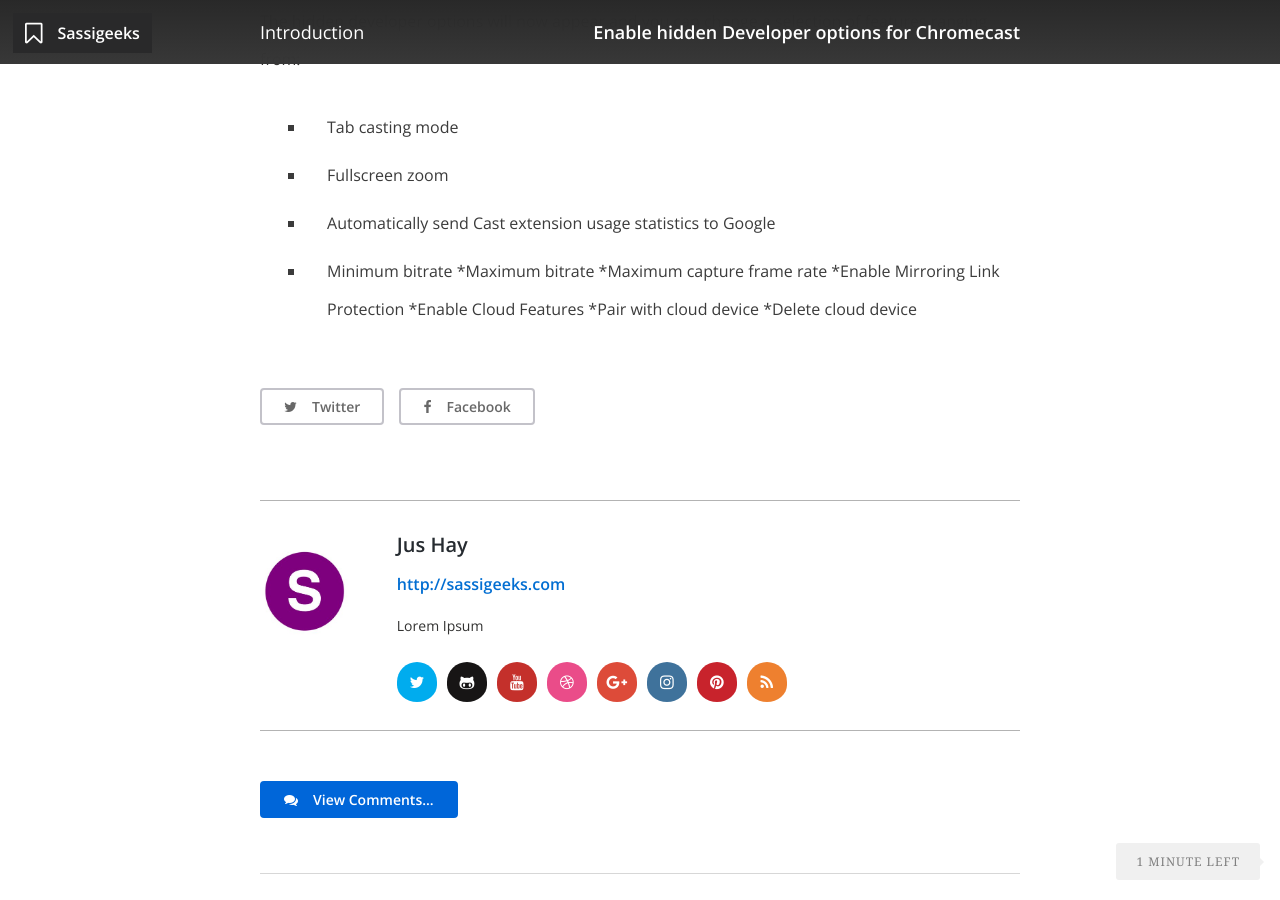
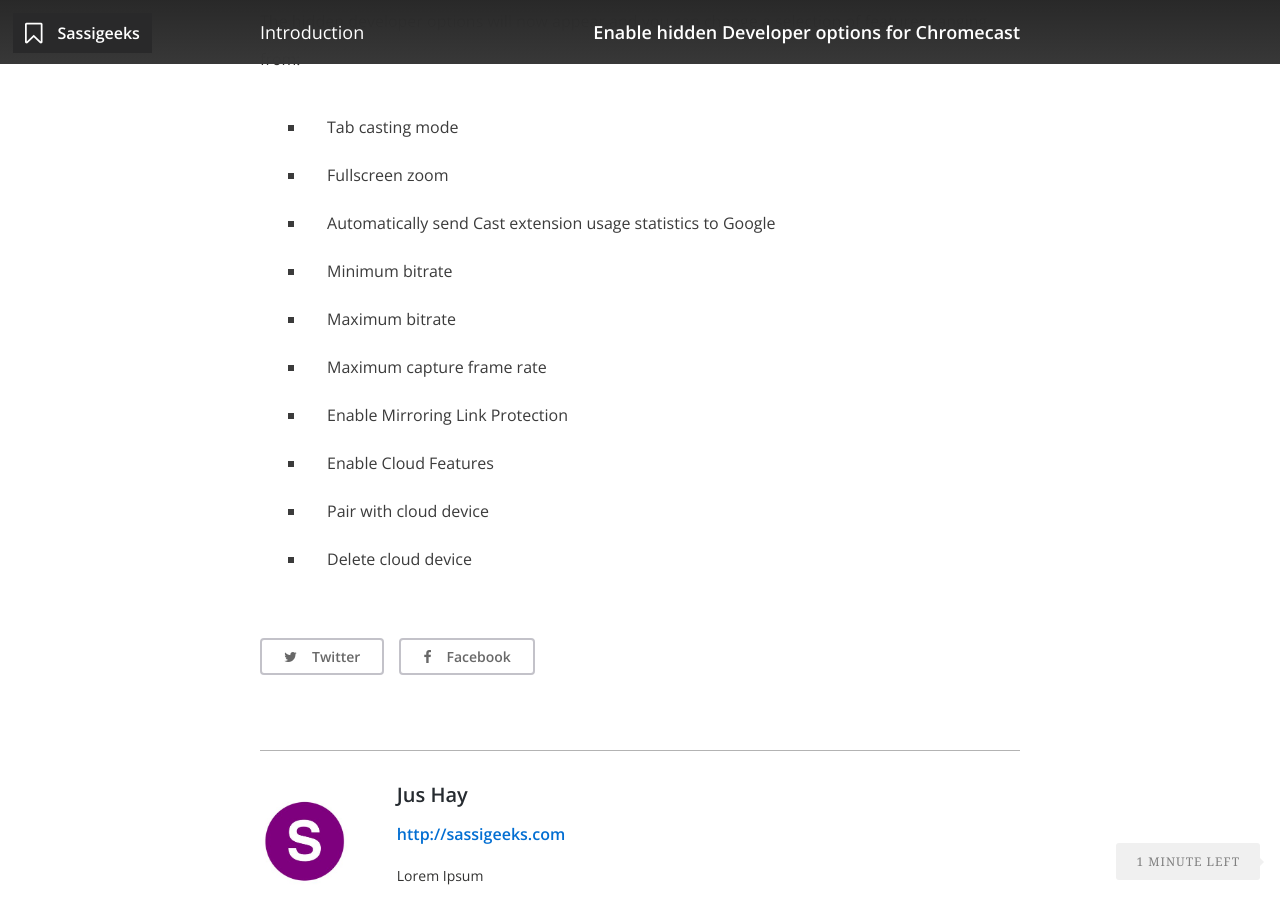
Before and after one commit to sassigeeks/sassigeeks.github.io, a Jekyll site: the page built from _posts/2014-07-17-google-chromecast-hidden-dev-options.markdown, in a window 1280 px wide and 900 px high, scrolled down 1346 px. Built offline with Jekyll 4.4.1, drawn with Linux system fonts in a browser that asks for light colours; nearby versions of some CDN libraries.

```diff
--- a/_posts/2014-07-17-google-chromecast-hidden-dev-options.markdown
+++ b/_posts/2014-07-17-google-chromecast-hidden-dev-options.markdown
@@ -32,13 +32,13 @@ This will cause a tickbox to appear next to the display: none !important; code.
 *Close the Inspect element interface with the little x on the top right hand side of the code window
 The hidden developer options will now appear and you can change a selection of features ranging from:
 
-* Tab casting mode
-* Fullscreen zoom
-* Automatically send Cast extension usage statistics to Google
-* Minimum bitrate
-*Maximum bitrate
-*Maximum capture frame rate
-*Enable Mirroring Link Protection
-*Enable Cloud Features
-*Pair with cloud device
-*Delete cloud device
+- Tab casting mode
+- Fullscreen zoom
+- Automatically send Cast extension usage statistics to Google
+- Minimum bitrate
+- Maximum bitrate
+- Maximum capture frame rate
+- Enable Mirroring Link Protection
+- Enable Cloud Features
+- Pair with cloud device
+- Delete cloud device
```
